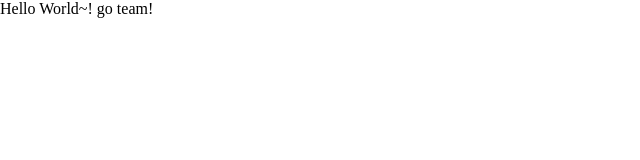
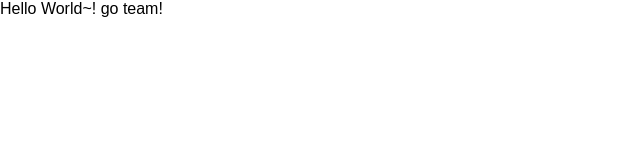
Before and after one commit to vayntail/coneko-frontend, a React (Vite) app: page / in a window 1280 px wide. Shown: the top 160 px of the page, without its empty margins (0-640 px from the left). Built offline with nearby package versions, Linux system fonts and the light colour scheme.

Commit message:
restructure

```diff
--- /dev/null
+++ b/src/game/main.js
@@ -0,0 +1 @@
+// will add stuff
--- a/src/index.scss
+++ b/src/index.scss
@@ -5,4 +5,6 @@ $primary-color: rgb(150, 150, 150);
   margin: 0;
   padding: 0;
   box-sizing: border-box;
+  font-family: Arial, Helvetica, sans-serif;
+  font-size: 16px;
 }
```
